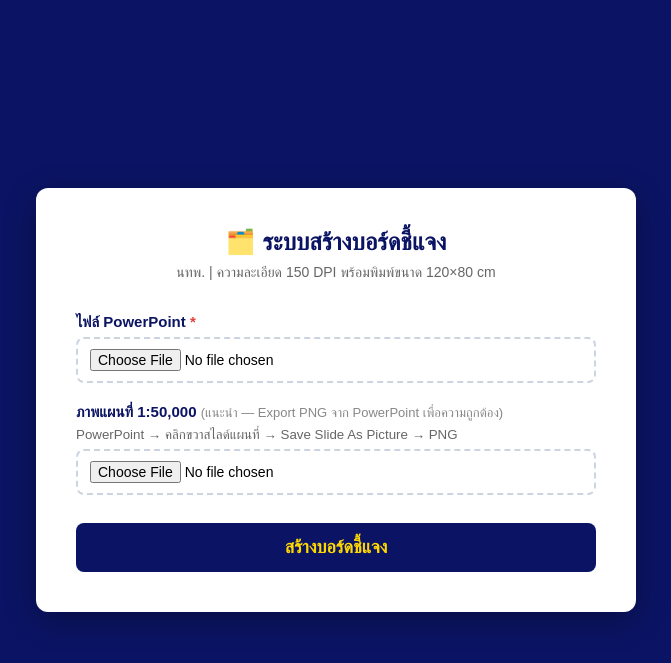
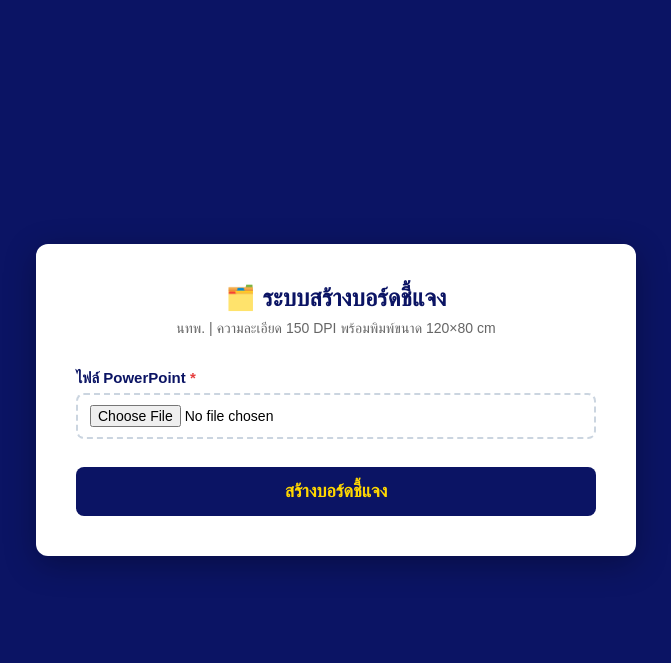
Before and after one commit to chateauhuahin-png/-Dredging-board-generator, a Flask app: page / in a window 1280 px wide. Shown: the top 663 px of the page, without its empty margins (304-975 px from the left). Run offline with Flask 3, Linux system fonts and the light colour scheme.

Commit message:
Single upload button — PPTX only

```diff
--- a/app.py
+++ b/app.py
@@ -35,21 +35,17 @@ def generate():
 
     try:
         pptx_file = request.files.get("pptx")
-        map_file  = request.files.get("map_image")
 
         if not pptx_file:
             return jsonify({"error": "กรุณาอัปโหลดไฟล์ PPTX"}), 400
 
         pptx_path = save_upload(pptx_file, work_dir, "input.pptx")
-        map_path  = save_upload(map_file, work_dir, "map_override.png") if map_file and map_file.filename else None
-
         output_path = os.path.join(OUTPUT_DIR, f"board_{job_id}.jpg")
 
         build_board(
             pptx_path=pptx_path,
             work_dir=work_dir,
             output_path=output_path,
-            map_override=map_path,
         )
 
         return jsonify({"job_id": job_id, "url": f"/download/{job_id}"})
--- a/board_builder.py
+++ b/board_builder.py
@@ -319,7 +319,7 @@ def extract_photos_from_pptx(pptx_path, work_dir):
     return result.get("ก่อน"), result.get("ระหว่าง"), result.get("หลัง")
 
 
-def build_board(pptx_path, work_dir, output_path, map_override=None):
+def build_board(pptx_path, work_dir, output_path):
     # Always use built-in logo
     logo_path = os.path.join(BASE_DIR, "fonts", "logo.png")
     """Main function: build board from PPTX (photos extracted automatically)"""
@@ -376,14 +376,10 @@ def build_board(pptx_path, work_dir, output_path, map_override=None):
         return tall[0][0], wide[0][0]
 
     # 4. Render map slide
-    if map_override and os.path.exists(map_override):
-        print("Using map_override image")
-        map_jpg = map_override
-    else:
-        print("Rendering map slide...")
-        map_jpg = render_map_slide(pptx_path, cfg["map"], work_dir)
-        if not map_jpg:
-            map_jpg = find_img(cfg["map"])
+    print("Rendering map slide...")
+    map_jpg = render_map_slide(pptx_path, cfg["map"], work_dir)
+    if not map_jpg:
+        map_jpg = find_img(cfg["map"])
 
     # 5. Get title and agency name
     title1, title2, agency = get_title_from_pptx(pptx_path)
--- a/templates/index.html
+++ b/templates/index.html
@@ -124,12 +124,6 @@
       <input type="file" name="pptx" accept=".pptx" required>
     </div>
 
-    <div class="form-group">
-      <label>ภาพแผนที่ 1:50,000 <span class="optional">(แนะนำ — Export PNG จาก PowerPoint เพื่อความถูกต้อง)</span></label>
-      <small style="color:#666;display:block;margin-bottom:6px">PowerPoint → คลิกขวาสไลด์แผนที่ → Save Slide As Picture → PNG</small>
-      <input type="file" name="map_image" accept="image/*">
-    </div>
-
     <button type="submit" class="btn" id="submitBtn">
       สร้างบอร์ดชี้แจง
     </button>
```
